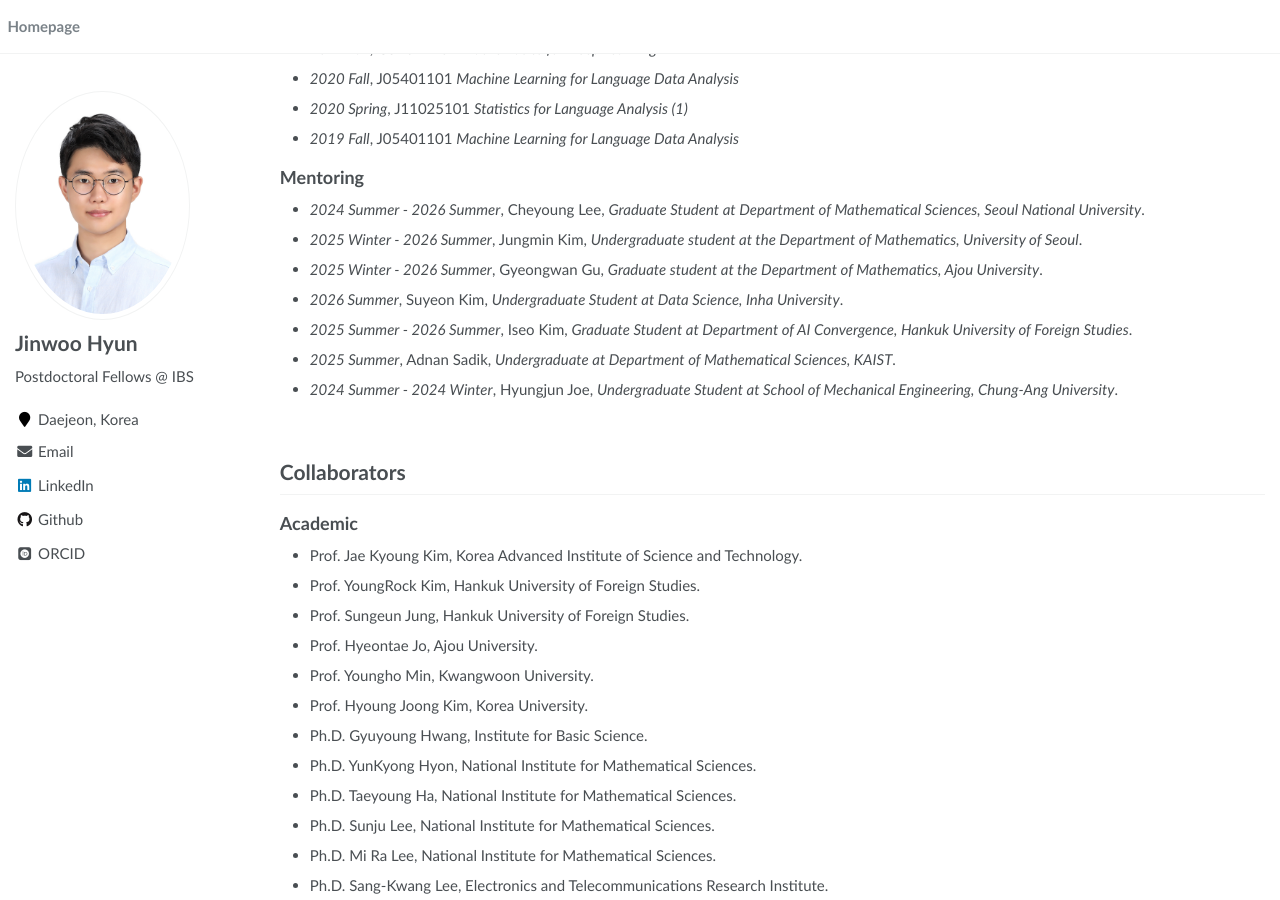
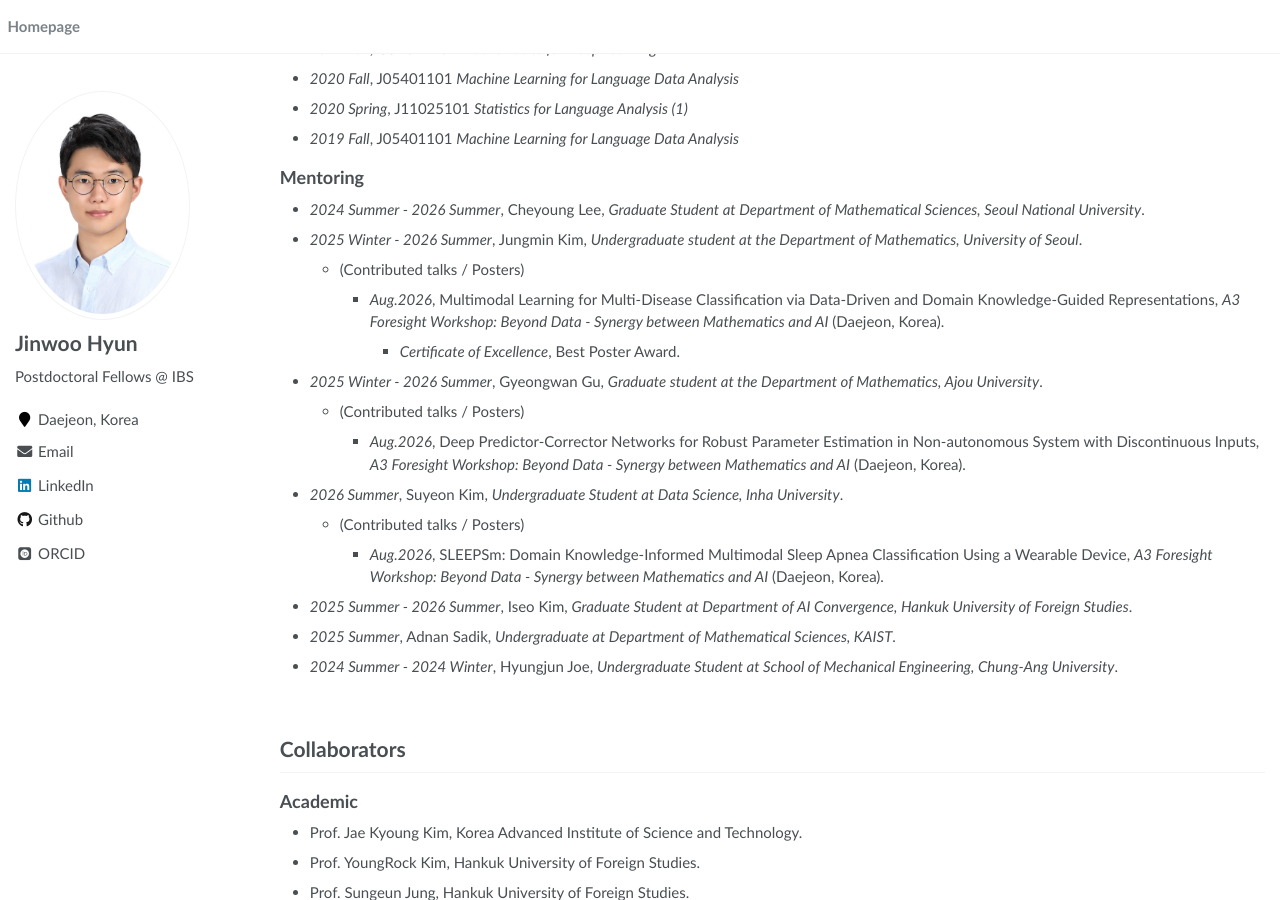
Before and after one commit to JW-George/JW-George.github.io, a Jekyll site: the page built from index.md, in a window 1280 px wide and 900 px high, scrolled down 4775 px. Built offline with Jekyll 4.4.1, drawn with Linux system fonts in a browser that asks for light colours; some web fonts are replaced.

Commit message:
Update index.md

```diff
--- a/index.md
+++ b/index.md
@@ -289,9 +289,23 @@ Workshop on Machine Learning and Compression, NeurIPS 2024 (Poster)
 
 - *2025 Winter - 2026 Summer*, Jungmin Kim, *Undergraduate student at the Department of Mathematics, University of Seoul*.
 
+    - (Contributed talks / Posters)
+
+      - *Aug.2026*, Multimodal Learning for Multi-Disease Classification via Data-Driven and Domain Knowledge-Guided Representations, *A3 Foresight Workshop: Beyond Data - Synergy between Mathematics and AI* (Daejeon, Korea).
+
+        - *Certificate of Excellence*, Best Poster Award.
+
 - *2025 Winter - 2026 Summer*, Gyeongwan Gu, *Graduate student at the Department of Mathematics, Ajou University*.
 
+    - (Contributed talks / Posters)
+
+      - *Aug.2026*, Deep Predictor-Corrector Networks for Robust Parameter Estimation in Non-autonomous System with Discontinuous Inputs, *A3 Foresight Workshop: Beyond Data - Synergy between Mathematics and AI* (Daejeon, Korea).
+
 - *2026 Summer*, Suyeon Kim, *Undergraduate Student at Data Science, Inha University*.
+
+    - (Contributed talks / Posters)
+
+      - *Aug.2026*, SLEEPSm: Domain Knowledge-Informed Multimodal Sleep Apnea Classification Using a Wearable Device, *A3 Foresight Workshop: Beyond Data - Synergy between Mathematics and AI* (Daejeon, Korea).
 
 - *2025 Summer - 2026 Summer*, Iseo Kim, *Graduate Student at Department of AI Convergence, Hankuk University of Foreign Studies*.
 
```
